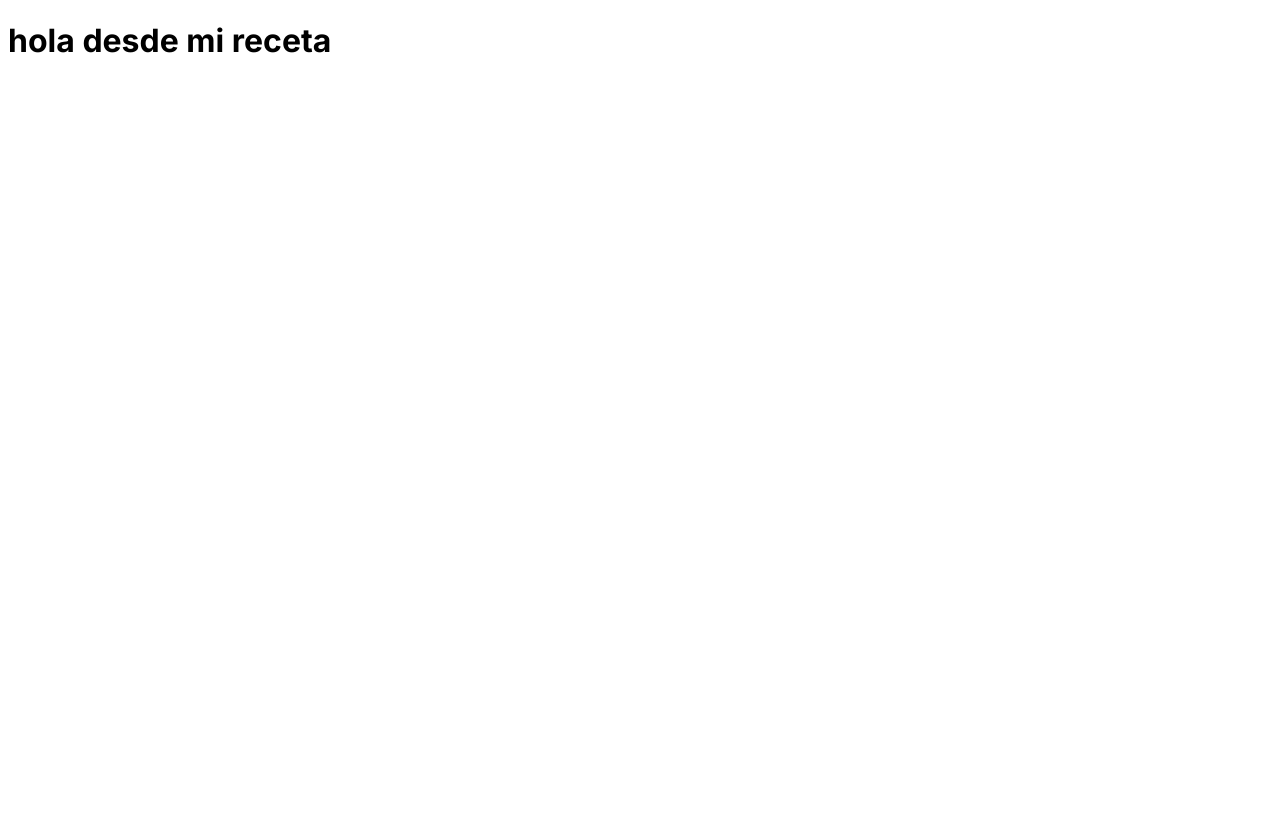
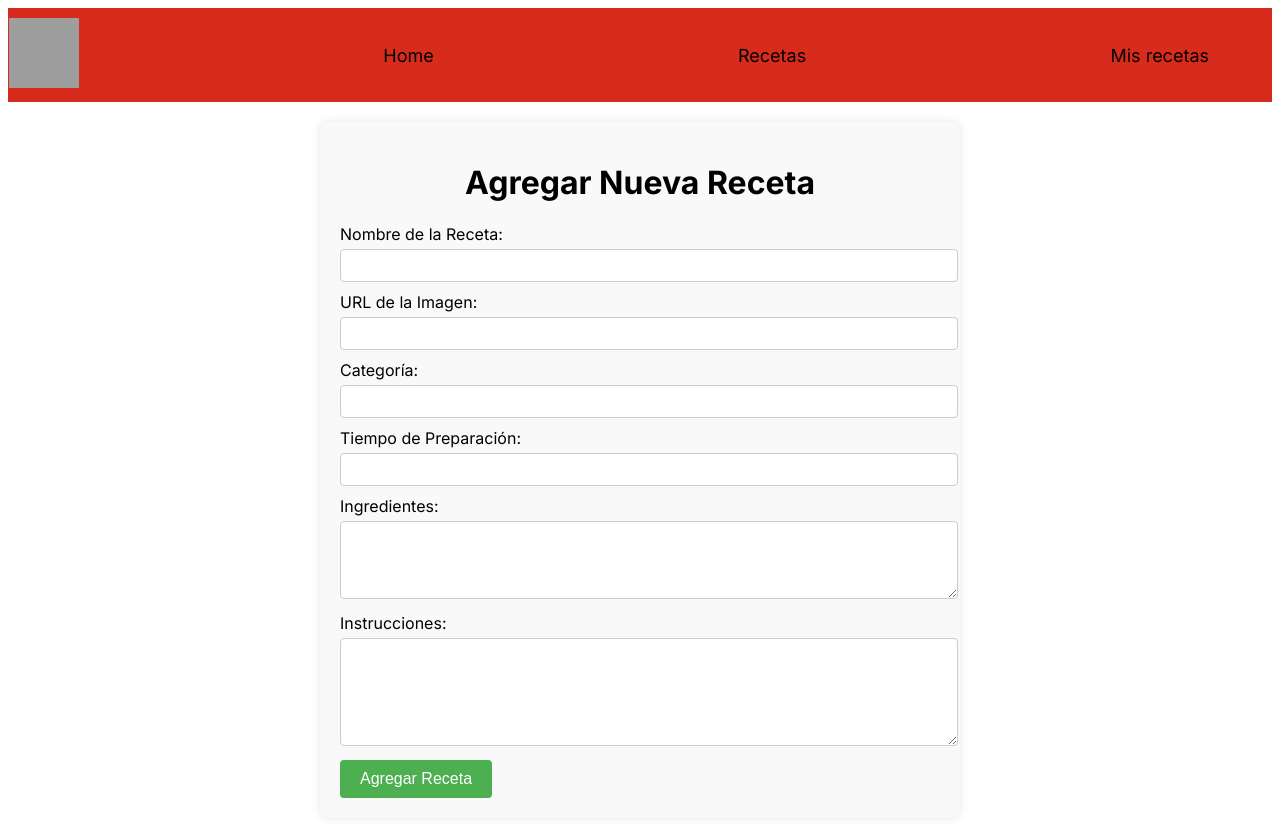
Before and after one commit to Luuix02/Gestor-de-recetas, a Next.js app in the folder frontend/: page /mireceta in a window 1280 px wide. Before the commit the page ends 800 px from the top, so only its background shows below. Built offline with nearby package versions, Linux system fonts and the light colour scheme; grey boxes are pictures that could not be loaded.

Commit message:
Agregar receta completado (Falta mensaje de receta creada exitosamente) y pagina mis recetas error

```diff
--- /dev/null
+++ b/frontend/components/componentePaginaMisRecetas/page.jsx
@@ -0,0 +1,50 @@
+'use client'
+import React from 'react';
+import "../../src/styles/stylesComponenteAgregarRecetas/styles.css"
+
+export default function AgregarReceta({ onSubmit }) {
+
+  const handleSubmit = (event) => {
+    console.log('onSubmit:', onSubmit);
+    event.preventDefault();
+    const formData = new FormData(event.target);
+    const recipeData = {
+      nombre_receta: formData.get('recipe-name'),
+      imagen: formData.get('recipe-image'),
+      categoria: formData.get('recipe-category'),
+      tiempo_preparacion: formData.get('prep-time'),
+      ingredientes: formData.get('ingredients'),
+      instrucciones: formData.get('instructions')
+    };
+    onSubmit(recipeData);
+  };
+
+  return (
+    <main>
+      <div className="container">
+        <h1>Agregar Nueva Receta</h1>
+        <form id="recipe-form" onSubmit={handleSubmit}>
+          <label htmlFor="recipe-name">Nombre de la Receta:</label>
+          <input type="text" id="recipe-name" name="recipe-name" required />
+
+          <label htmlFor="recipe-image">URL de la Imagen:</label>
+          <input type="url" id="recipe-image" name="recipe-image" required />
+
+          <label htmlFor="recipe-category">Categoría:</label>
+          <input type="text" id="recipe-category" name="recipe-category" required />
+
+          <label htmlFor="prep-time">Tiempo de Preparación:</label>
+          <input type="text" id="prep-time" name="prep-time" required />
+
+          <label htmlFor="ingredients">Ingredientes:</label>
+          <textarea id="ingredients" name="ingredients" rows="4" required></textarea>
+
+          <label htmlFor="instructions">Instrucciones:</label>
+          <textarea id="instructions" name="instructions" rows="6" required></textarea>
+
+          <button type="submit">Agregar Receta</button>
+        </form>
+      </div>
+    </main>
+  );
+}
--- a/frontend/package.json
+++ b/frontend/package.json
@@ -9,9 +9,10 @@
     "lint": "next lint"
   },
   "dependencies": {
+    "axios": "^1.6.8",
+    "next": "14.1.3",
     "react": "^18",
-    "react-dom": "^18",
-    "next": "14.1.3"
+    "react-dom": "^18"
   },
   "devDependencies": {
     "eslint": "^8",
--- a/frontend/src/app/desayuno/page.jsx
+++ b/frontend/src/app/desayuno/page.jsx
@@ -6,6 +6,7 @@ import Navbar from "../../../components/navbar/page";
 import { useState, useEffect } from "react";
 
 export default function Desayuno() {
+
   const [recetas, setRecetas] = useState([]);
 
   useEffect(() => {
--- a/frontend/src/app/mireceta/page.jsx
+++ b/frontend/src/app/mireceta/page.jsx
@@ -1,8 +1,25 @@
-export default function misRecetas(){
-    return (
+'use client'
+import React from 'react';
+import AgregarReceta from "../../../components/componentePaginaMisRecetas/page";
+import Navbar from "../../../components/navbar/page";
+import axios from 'axios';
 
-        <>
-        <h1>hola desde mi receta</h1>
-        </>
-    )
+export default function PageMisRecetas() {
+
+  const handleSubmit = async (recipeData) => {
+    try {
+      const response = await axios.post('http://localhost:5000/recipes', recipeData);
+      console.log('Receta insertada con ID:', response.data.id);
+
+    } catch (error) {
+      console.error('Error al guardar la receta:', error);
+    }
+  };
+
+  return (
+    <>
+      <Navbar />
+      <AgregarReceta onSubmit={handleSubmit} />
+    </>
+  );
 }
--- /dev/null
+++ b/frontend/src/styles/stylesComponenteAgregarRecetas/styles.css
@@ -0,0 +1,45 @@
+.container {
+  max-width: 600px;
+  margin: 20px auto;
+  padding: 20px;
+  background-color: #f9f9f9;
+  border-radius: 8px;
+  box-shadow: 0 0 10px rgba(0, 0, 0, 0.1);
+}
+
+h1 {
+  text-align: center;
+}
+
+form {
+  margin-top: 20px;
+}
+
+label {
+  display: block;
+  margin-bottom: 5px;
+}
+
+input[type="text"],
+input[type="url"],
+textarea {
+  width: 100%;
+  padding: 8px;
+  margin-bottom: 10px;
+  border: 1px solid #ccc;
+  border-radius: 4px;
+}
+
+button {
+  background-color: #4caf50;
+  color: white;
+  padding: 10px 20px;
+  border: none;
+  border-radius: 4px;
+  cursor: pointer;
+  font-size: 16px;
+}
+
+button:hover {
+  background-color: #45a049;
+}
```
Also changed, not shown: frontend/components/componenteDesayuno/page.jsx (+9 -4 lines), frontend/components/componentePaginaRecetas/page.jsx (+24 -20 lines), frontend/src/app/receta/page.jsx (+21 -6 lines), frontend/src/styles/stylesCategoriasCard/styles.css (+7 -0 lines), 1 other file (tests, documents, lock files or other folders).
